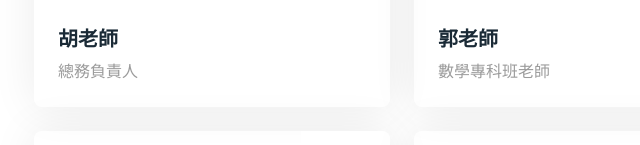
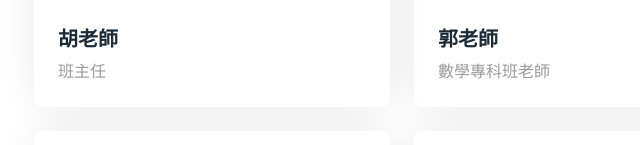
Before and after one commit to kentung52/Winner-Individualized-Instruction, a plain HTML site: page index.html in a window 1280 px wide. Shown: the part 2815-2960 px from the top of the page, 48-688 px from the left. Drawn offline with nearby package versions, Linux system fonts and the light colour scheme.

Commit message:
hu teacher title

```diff
--- a/index.html
+++ b/index.html
@@ -606,7 +606,7 @@
                         </div>
                         <div class="p-4">
                             <h5>胡老師</h5>
-                            <span>總務負責人</span>
+                            <span>班主任</span>
 
                         </div>
                     </div>
```
